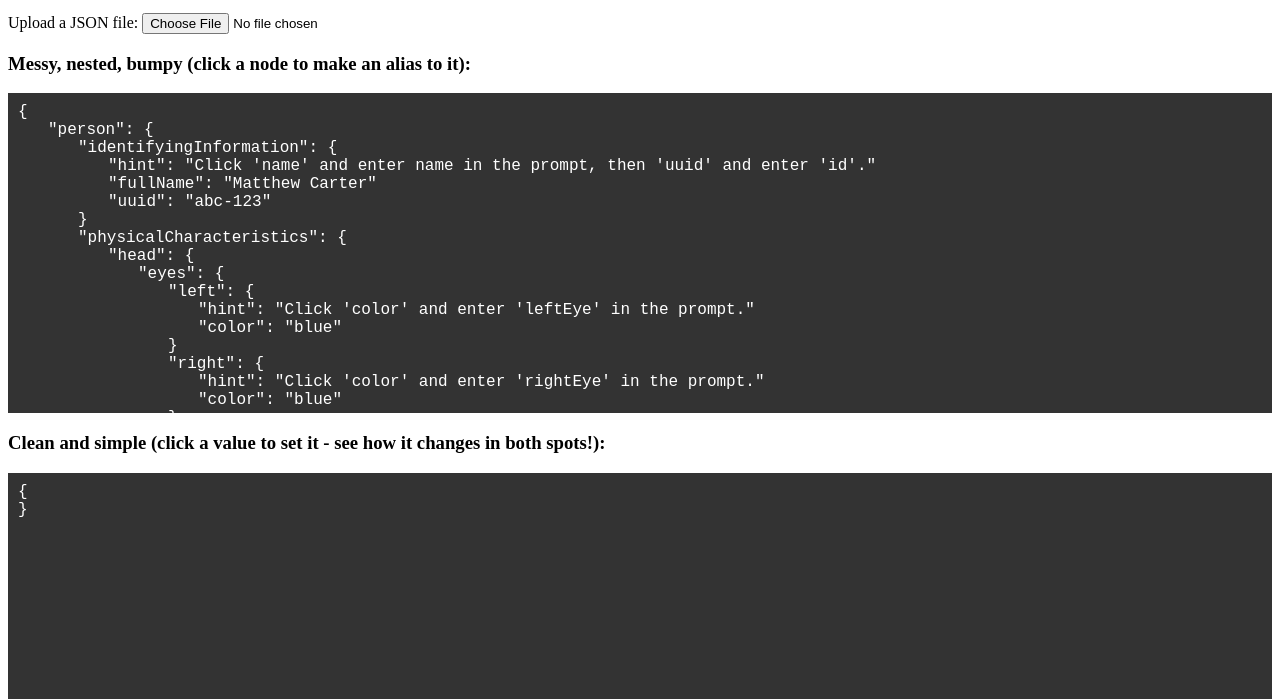
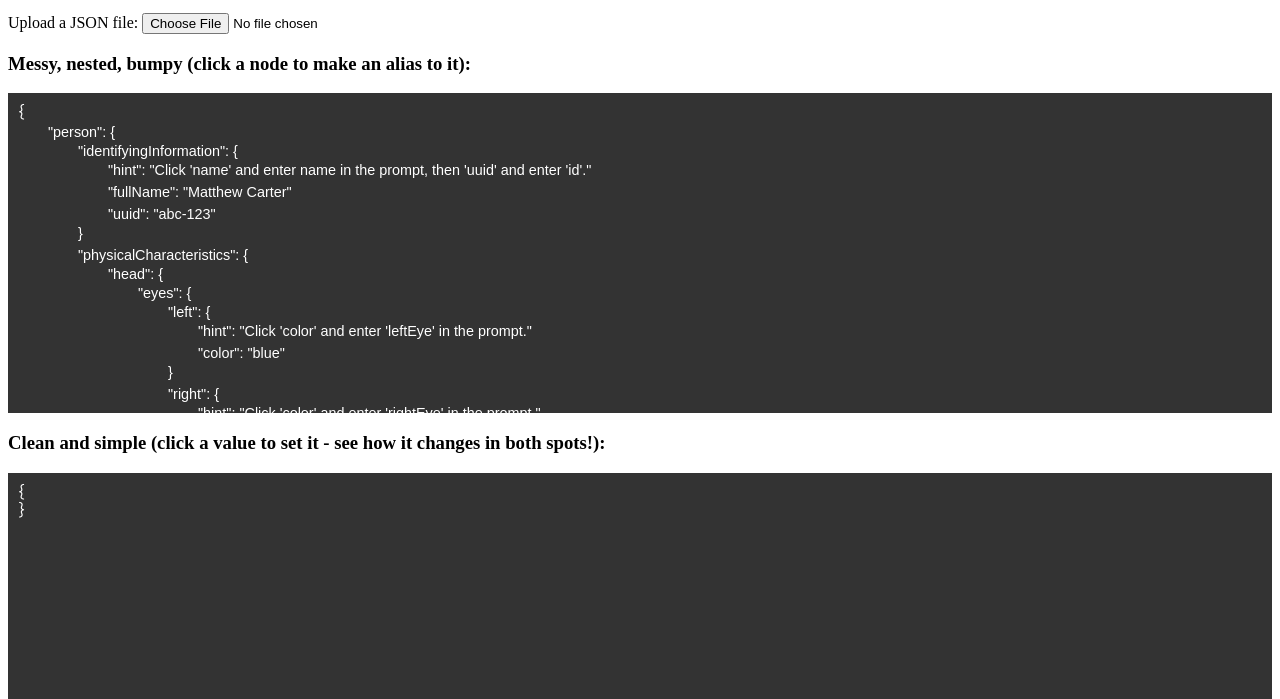
Before and after one commit to ahungry/rolling-pin, a plain HTML site: page index.html in a window 1280 px wide. Shown: the part 101-800 px from the top of the page. Drawn offline with Linux system fonts and the light colour scheme.

Commit message:
Add nicer font

```diff
--- a/index.html
+++ b/index.html
@@ -24,7 +24,9 @@
       {<pre id="clean-code"></pre>}
     </div>
 
+    <h3>Currently mapped aliases:</h3>
     <div id="aliases"></div>
+
   </body>
   <script src="index.js"></script>
 </html>
--- a/main.css
+++ b/main.css
@@ -1,3 +1,11 @@
+@charset "UTF-8";
+
+@font-face {
+  font-family: Iosevka;
+  /* https://raw.githubusercontent.com/be5invis/Iosevka/master/LICENSE.md */
+  src: url("iosevka-term-regular.woff") format("woff");
+}
+
 html, body {
   font-size: 1.0rem;
 }
@@ -6,7 +14,8 @@ html, body {
   background: #333;
   color: #fff;
   display: block;
-  font-family: monospace;
+  font-family: Iosevka, monospace;
+  font-size: 0.9rem;
   height: 300px;
   overflow-y: scroll;
   padding: 10px;
@@ -19,6 +28,8 @@ html, body {
 .tree-key {
   color: #fff;
   display: block;
+  font-family: sans-serif;
+  padding: 3px;
   padding-left: 30px;
   cursor: pointer;
 }
```
Also changed, not shown: iosevka-term-regular.woff (added).
